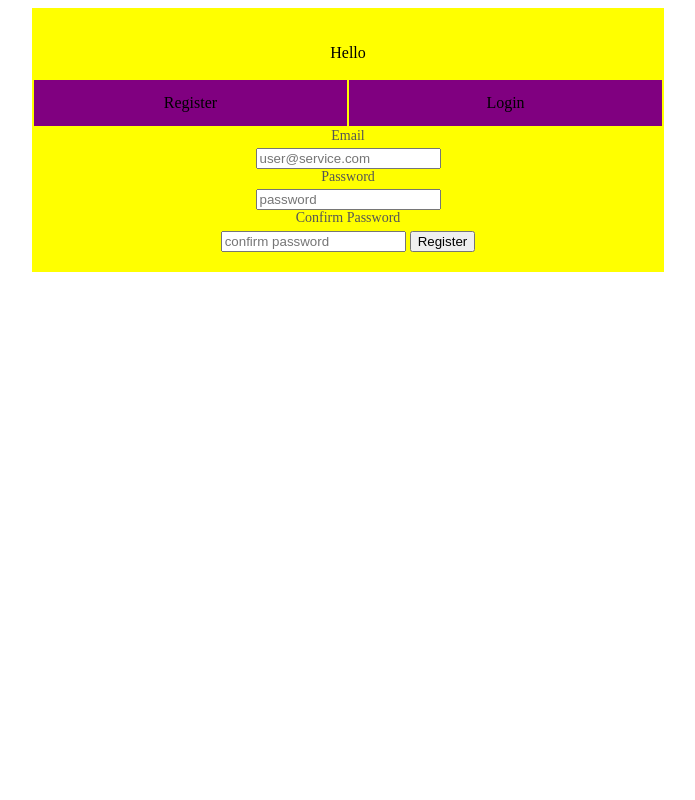
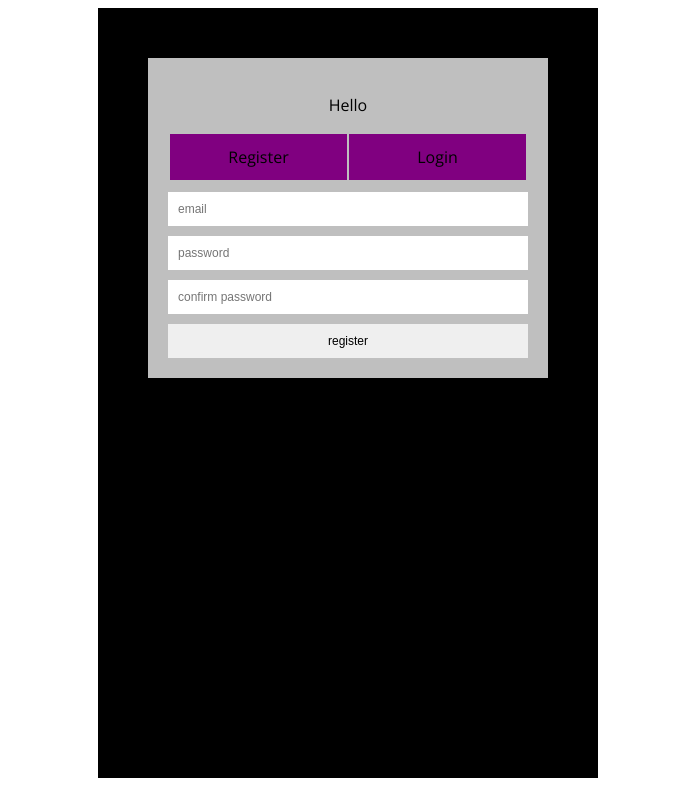
Before and after one commit to katelee168/pb-competition, a PHP site: page /login.html in a window 1280 px wide. Shown: the whole page, without its empty margins (292-987 px from the left). Run offline with PHP 8.4, Linux system fonts and the light colour scheme.

Commit message:
fixed menue bar + margin on left side + styled login some

```diff
--- a/ballroom.css
+++ b/ballroom.css
@@ -1,15 +1,26 @@
 body {
-	font-family: "Ariel";
+	font-family: 'Open Sans', "Helvetica Neue",Helvetica;
+	font-weight: 300;
+	font-size: 1em;
+	text-rendering:optimizeLegibility;
 }
 
 /* Navigation bar */
 #menu {
-	background-color: rgba(255,0,255,.5);
 	width: -webkit-calc(100% + 16px);
+	background-color: rgba(255,255,255,.5);
+	top:5px;
+	margin-right: -20px;
 	margin-left: -8px;
-	overflow-x:hidden;
-	overflow-y:hidden;
-	position:relative;
+	position:fixed;
+	z-index: 10;
+	padding-top:0;
+
+	font-size: 14px;
+}
+
+ul {
+	margin:0;
 }
 
 li {
@@ -27,7 +38,6 @@ li {
 	display:inline-block;
 	position: relative;
 	color:black;
-	background-color: rgba(255,255,255,.5);
 	z-index:10;
 }
 
@@ -41,9 +51,7 @@ li {
 	margin-left: -8px;
 	height:500px;
 	position:relative;
-	margin-top:20px;
 	float:center;
-	margin:0;
 }
 
 #main {
@@ -88,13 +96,26 @@ li {
 
 /* Common fields to registration and login*/
 #user-box {
-	background-color: yellow;
+	width: 500px;
+	min-height: 720px;
+	margin: 0px auto 0px auto;
+	padding-top:50px;
+	text-align: center;
+	position: relative;
+	background-color: black;
+}
+
+#user-box-in {
+	background: rgba(255, 255, 255, .75);
+	border: 0 none;
 
 	position:relative;
-	margin-left: -25%;
-	top:50%;
-	left:50%;
-	width:50%;
+	padding: 20px 20px;
+	box-sizing: border-box;
+	width: 80%;
+	max-width: 80%;
+	margin: 0 10%;
+
 	padding-top:20px;
 	padding-bottom:20px;
 
@@ -115,20 +136,22 @@ li {
 	background-color: purple;
 }
 
-.form-label {
-	margin:0 0 .3em;
-	display:block;
-	color:#555;
-	font-size: .875em;
+input {
+	padding: 10px;
+	width: 100%;
+	box-sizing: border-box;
+	font-size: 12px;
+	border: 0 none;
+	margin-top: 10px;
 }
 
-.form-item-input {
-	background-color: blue;
-	border:none;
-	line-height:1.3;
-	width:90%;
-	margin-left:5%;
-
+input [type=submit] {
+	border-width: 2px;
+	border-color: red;
 }
 
+#submit {
+	border-width: 2px;
+	border-color: red;
+}
 /* http://colorschemedesigner.com/csd-3.5/#0h41Ow0w0w0w0*/
--- a/login.html
+++ b/login.html
@@ -2,9 +2,11 @@
 <html ng-app>
     <head>
         <link href="ballroom.css" rel="stylesheet" type="text/css" />
+        <link href='http://fonts.googleapis.com/css?family=Open+Sans:300,400' rel='stylesheet' type='text/css'>
     </head>
     <body>
         <div id="user-box">
+            <div id="user-box-in">
                 <p>Hello</p>
                 <table id="reg-sign">
                     <tr>
@@ -12,15 +14,13 @@
                         <td class="reg-sign-selector">Login</td>
                     </tr>
                 </table>
-            <form action="/register" method="post">
-                <div class="form-label">Email</div>
-                <input type="email" name="email" placeholder="user@service.com" class"form-item-input">
-                <div class="form-label">Password </div>
-                <input id="pw" type="password" name="password" placeholder="password" class"form-item-input">
-                <div class="form-label">Confirm Password </div>
-                <input id="passconf" type="password" name="passwordConf" placeholder="confirm password">
-                <input type="submit" value="Register" class="form-submit-button">
+                <form action="/register.html" method="post">
+                    <input type="email" name="email" placeholder="email">
+                    <input id="pw" type="password" name="password" placeholder="password">
+                    <input id="passconf" type="confirm password" name="passwordConf" placeholder="confirm password">
+                    <input type="submit" value="register" id="submit">
                 </form>
+            </div>
         </div>
     </body>
 </html>
```
Also changed, not shown: index.html (+9 -5 lines). Lines whose indentation alone changed are shown as unchanged.
